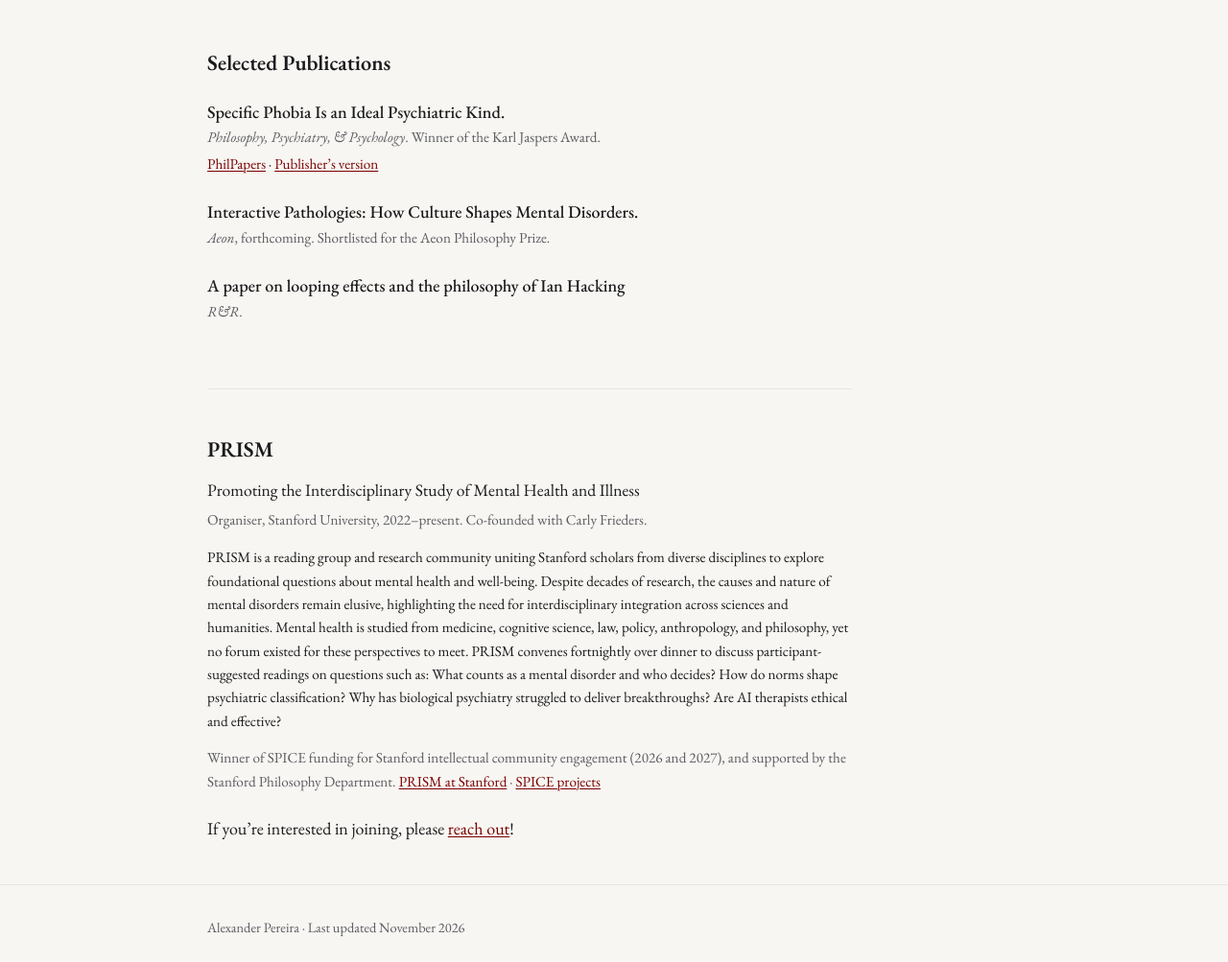
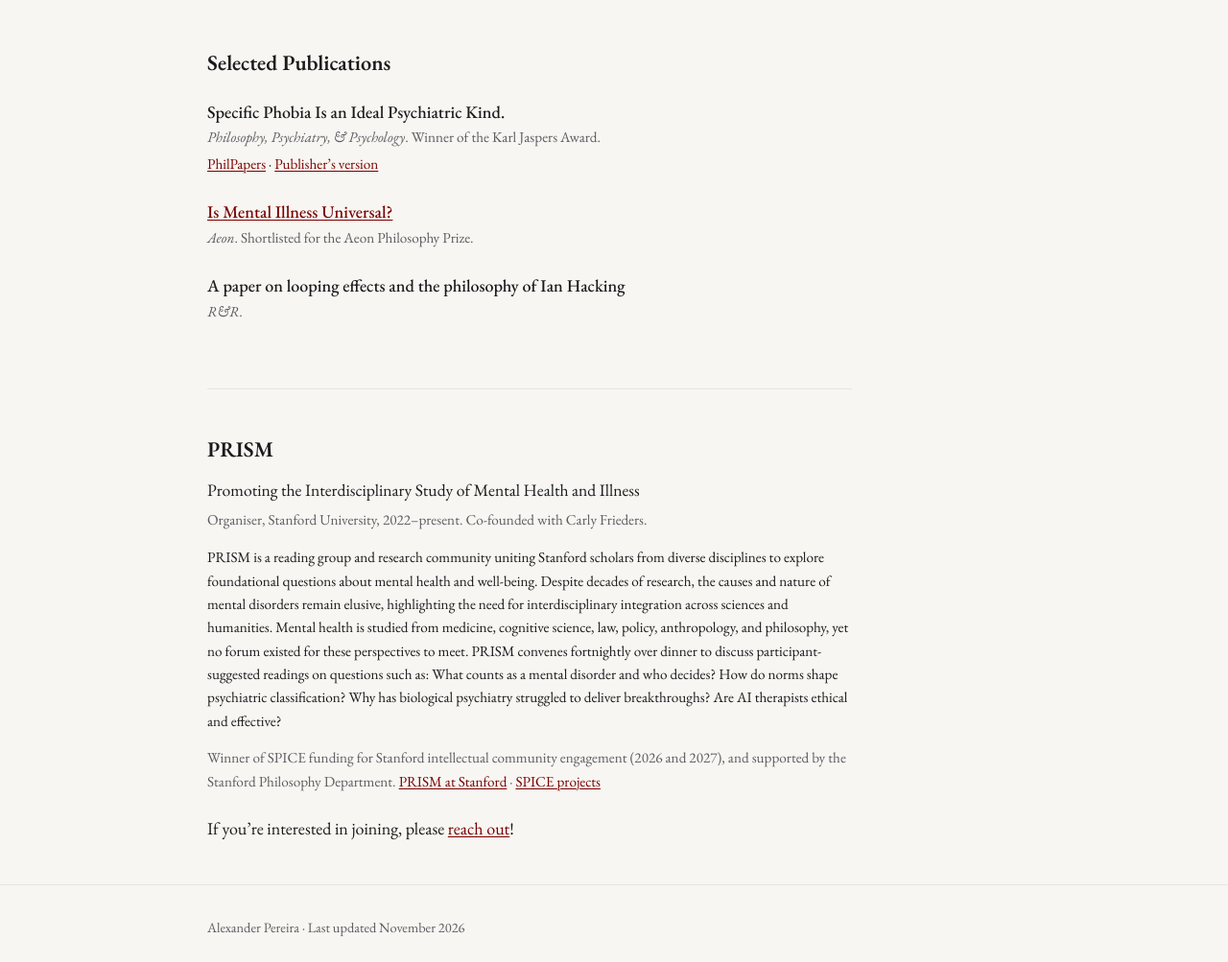
Before and after one commit to alexkpereira/alexkpereira.github.io, a plain HTML site: page index.html in a window 1280 px wide. Shown: the part 747-1750 px from the top of the page at 96% size. Drawn offline with Linux system fonts and the light colour scheme.

Commit message:
Add files via upload

```diff
--- a/index.html
+++ b/index.html
@@ -72,8 +72,8 @@
       </div>
 
       <div class="entry">
-        <div class="title">Interactive Pathologies: How Culture Shapes Mental Disorders.</div>
-        <div class="meta"><em>Aeon</em>, forthcoming. Shortlisted for the Aeon Philosophy Prize.</div>
+        <div class="title"><a href="https://aeon.co/essays/are-mental-illnesses-universal-or-are-they-culturally-specific">Is Mental Illness Universal?</a></div>
+        <div class="meta"><em>Aeon</em>. Shortlisted for the Aeon Philosophy Prize.</div>
       </div>
 
       <div class="entry">
```
Also changed, not shown: cv.html (+3 -3 lines), research.html (+2 -2 lines), 1 other file.
